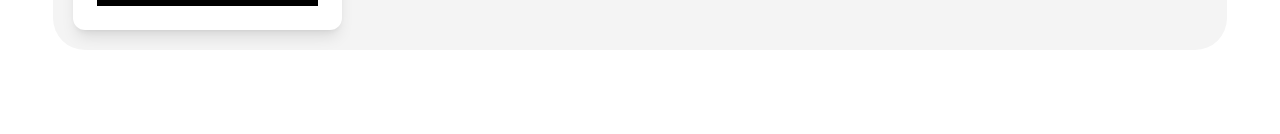
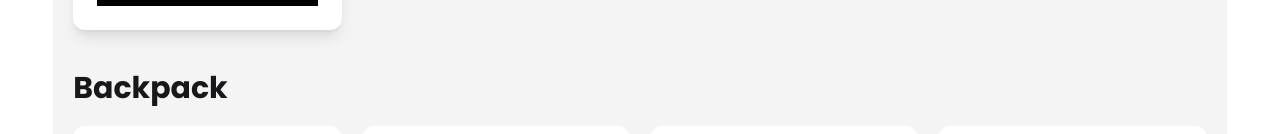
Before and after one commit to CoderElham/panda-mart, a React (Vite) app: page / in a window 1280 px wide. Shown: the part 1895-2029 px from the top of the page. Before the commit the page ends 1945 px from the top, so only its background shows below. Built offline with nearby package versions, Linux system fonts and the light colour scheme.

Commit message:
added bag section

```diff
--- /dev/null
+++ b/public/backpack.json
@@ -0,0 +1,84 @@
+[
+  {
+    "id": "BP001",
+    "name": "Urban Minimalist Daypack",
+    "category": "Everyday/Commuter",
+    "price": 59.99,
+    "color": "Charcoal Grey",
+    "material": "Water-Resistant Polyester",
+    "capacity_liters": 20,
+    "features": [
+      "Dedicated 15-inch laptop sleeve",
+      "Hidden anti-theft pocket",
+      "Minimalist design"
+    ],
+    "in_stock": true,
+    "image_url": "https://m.media-amazon.com/images/I/71uEjsyD1VL._UF894,1000_QL80_.jpg"
+  },
+  {
+    "id": "BP002",
+    "name": "Trailblazer 50L Hiking Pack",
+    "category": "Outdoor/Hiking",
+    "price": 129.99,
+    "color": "Forest Green",
+    "material": "Durable Nylon Ripstop",
+    "capacity_liters": 50,
+    "features": [
+      "Adjustable torso fit",
+      "Hydration sleeve compatible",
+      "External gear loops",
+      "Rain cover included"
+    ],
+    "in_stock": true,
+    "image_url": "https://encrypted-tbn0.gstatic.com/images?q=tbn:ANd9GcRnyQeduiwvQ-02G9kmFqRPFtIhG14BNdJuPA&s"
+  },
+  {
+    "id": "BP003",
+    "name": "Professional Laptop Backpack",
+    "category": "Business/Travel",
+    "price": 89.99,
+    "color": "Jet Black",
+    "material": "Faux Leather & Ballistic Nylon",
+    "capacity_liters": 25,
+    "features": [
+      "Padded 17-inch laptop compartment",
+      "Trolley strap for luggage",
+      "USB charging port access",
+      "Multiple organizer pockets"
+    ],
+    "in_stock": false,
+    "image_url": "https://saralifestyle.com/_next/image?url=https%3A%2F%2Fprod.saralifestyle.com%2FImages%2FProducts%2FVariationWisetImage%2Fdd530793a81a4f648da9cdf62bda4a03.jpeg&w=1080&q=75"
+  },
+  {
+    "id": "BP004",
+    "name": "Vintage Canvas Rucksack",
+    "category": "Casual/Fashion",
+    "price": 45.00,
+    "color": "Khaki Brown",
+    "material": "Heavy-duty Canvas",
+    "capacity_liters": 18,
+    "features": [
+      "Drawstring closure with buckle straps",
+      "Front flap pocket",
+      "Classic retro design"
+    ],
+    "in_stock": true,
+    "image_url": "https://www.gootium.com/cdn/shop/products/Canvas-Backpack-Rucksack-21101-Gootium-283.jpg?v=1706083695&width=1260"
+  },
+  {
+    "id": "BP005",
+    "name": "Quick-Grab Small Backpack",
+    "category": "Everyday/Essentials",
+    "price": 29.99,
+    "color": "Sky Blue",
+    "material": "Lightweight Nylon",
+    "capacity_liters": 12,
+    "features": [
+      "Compact and lightweight",
+      "Ideal for quick errands or festivals",
+      "Small front zip pocket"
+    ],
+    "in_stock": true,
+    "image_url": "https://encrypted-tbn0.gstatic.com/images?q=tbn:ANd9GcQXP7Unmtu9_YhqWwDuox1knvsI7Y8UW7pSvg&s"
+  }
+]
--- a/src/App.jsx
+++ b/src/App.jsx
@@ -4,8 +4,10 @@ import Banner from './Components/Banner/Banner'
 import Catagories from './Components/Catagories/Catagories'
 import Navbar from './Components/Navbar'
 import Shoes from './Components/Shoes/Shoes'
+import Backpack from './Components/Backpack/Backpack'
 
 const fetchPromise = fetch('shoes.json').then(res => res.json())
+const backpackPromise = fetch('backpack.json').then(res=>res.json())
 
 function App() {
 
@@ -17,9 +19,14 @@ function App() {
       </header>
       <main>
         <Catagories></Catagories>
-        <Suspense>
+        <div className='w-11/12 mx-auto bg-[#F4F4F4] p-5 rounded-4xl'>
+          <Suspense>
           <Shoes fetchPromise={fetchPromise}></Shoes>
         </Suspense>
+        <Suspense>
+          <Backpack backpackPromise={backpackPromise}></Backpack>
+        </Suspense>
+        </div>
       </main>
     </>
   )
--- /dev/null
+++ b/src/Components/Backpack/Backpack.jsx
@@ -0,0 +1,19 @@
+import React, { use } from 'react';
+import Card from './Card';
+
+const Backpack = ({backpackPromise}) => {
+  const backpackData = use(backpackPromise)
+  // console.log(backpackData);
+  return (
+    <div className='mt-10'>
+      <h1 className='mb-5 text-3xl font-poppins font-bold'>Backpack</h1>
+      <div className='grid md:grid-cols-4 gap-5'>
+        {
+          backpackData.map(data=><Card data={data}></Card>)
+       }
+      </div>
+    </div>
+  );
+};
+
+export default Backpack;
--- /dev/null
+++ b/src/Components/Backpack/Card.jsx
@@ -0,0 +1,21 @@
+import { CircleDollarSign } from 'lucide-react';
+import React from 'react';
+
+const Card = ({ data }) => {
+  console.log(data);
+  return (
+    <div className='p-6 bg-white flex flex-col rounded-xl shadow-lg'>
+      <div>
+        <img src={data.image_url} alt="" className='h-[250px] w-[300px] object-cover rounded-lg'/>
+      </div>
+      <div className='flex-1 space-y-2'>
+        <h3 className='text-2xl font-poppins font-semibold mt-5'>{data.name}</h3>
+        <p className='font-inter '>{data.material}</p>
+        <span className='font-poppins text-xl font-bold'>${ data.price}</span>
+      </div>
+      <button className='flex items-center justify-center gap-2 px-3 py-2 bg-black text-white cursor-pointer mt-5 duration-500 hover:bg-transparent hover:border hover:border-black hover:text-black'>Buy Now <CircleDollarSign></CircleDollarSign> </button>
+    </div>
+  );
+};
+
+export default Card;
--- a/src/Components/Shoes/Shoes.jsx
+++ b/src/Components/Shoes/Shoes.jsx
@@ -3,9 +3,8 @@ import Card from './Card';
 
 const Shoes = ({ fetchPromise }) => {
   const shoesData = use(fetchPromise);
-  console.log(shoesData)
   return (
-      <div className='w-11/12 mx-auto bg-[#F4F4F4] p-5 rounded-4xl'>
+      <div>
       <h1 className='mb-5 text-3xl font-poppins font-bold'>Shoes</h1>
       <div className='grid md:grid-cols-4 gap-5'>
         {
```
